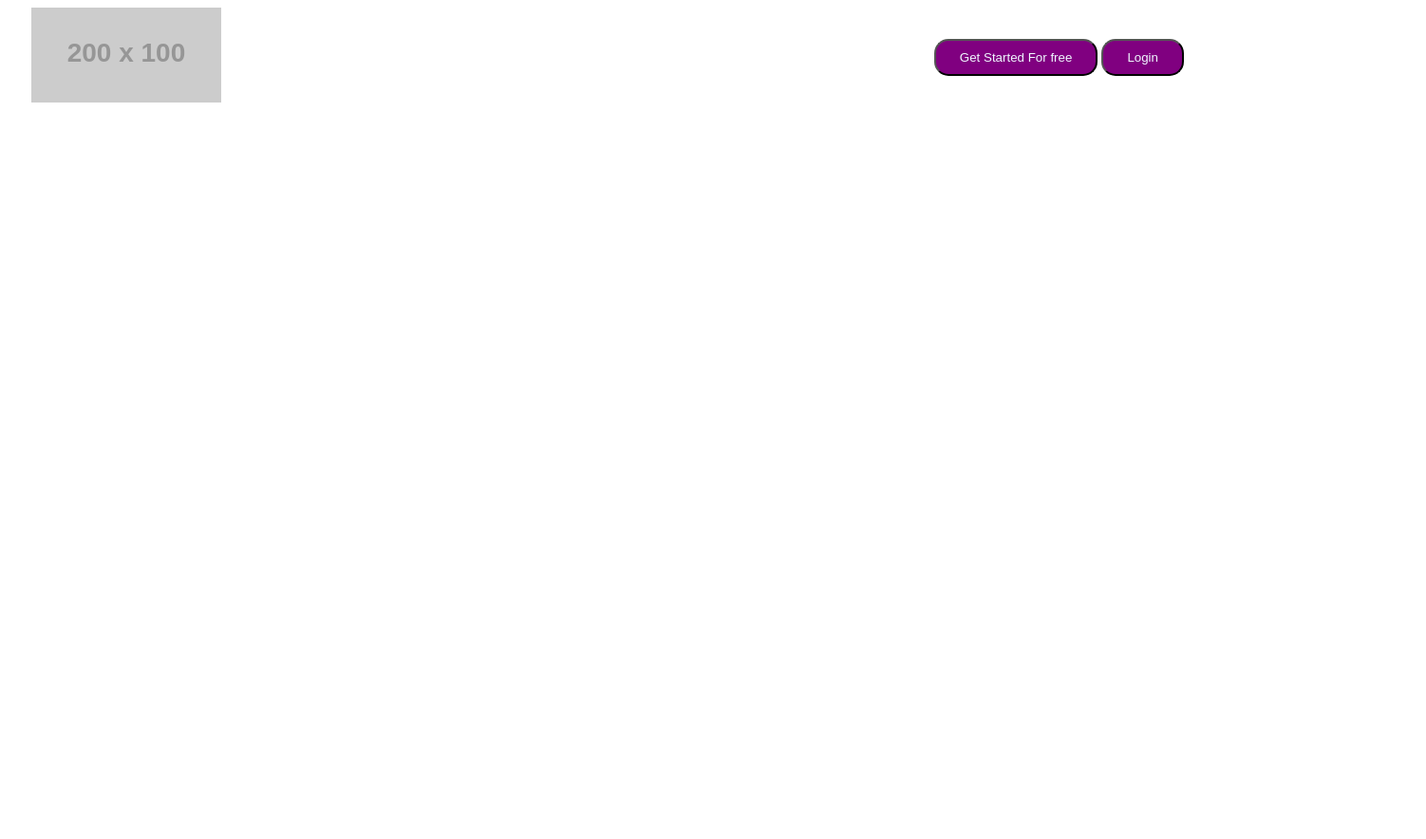
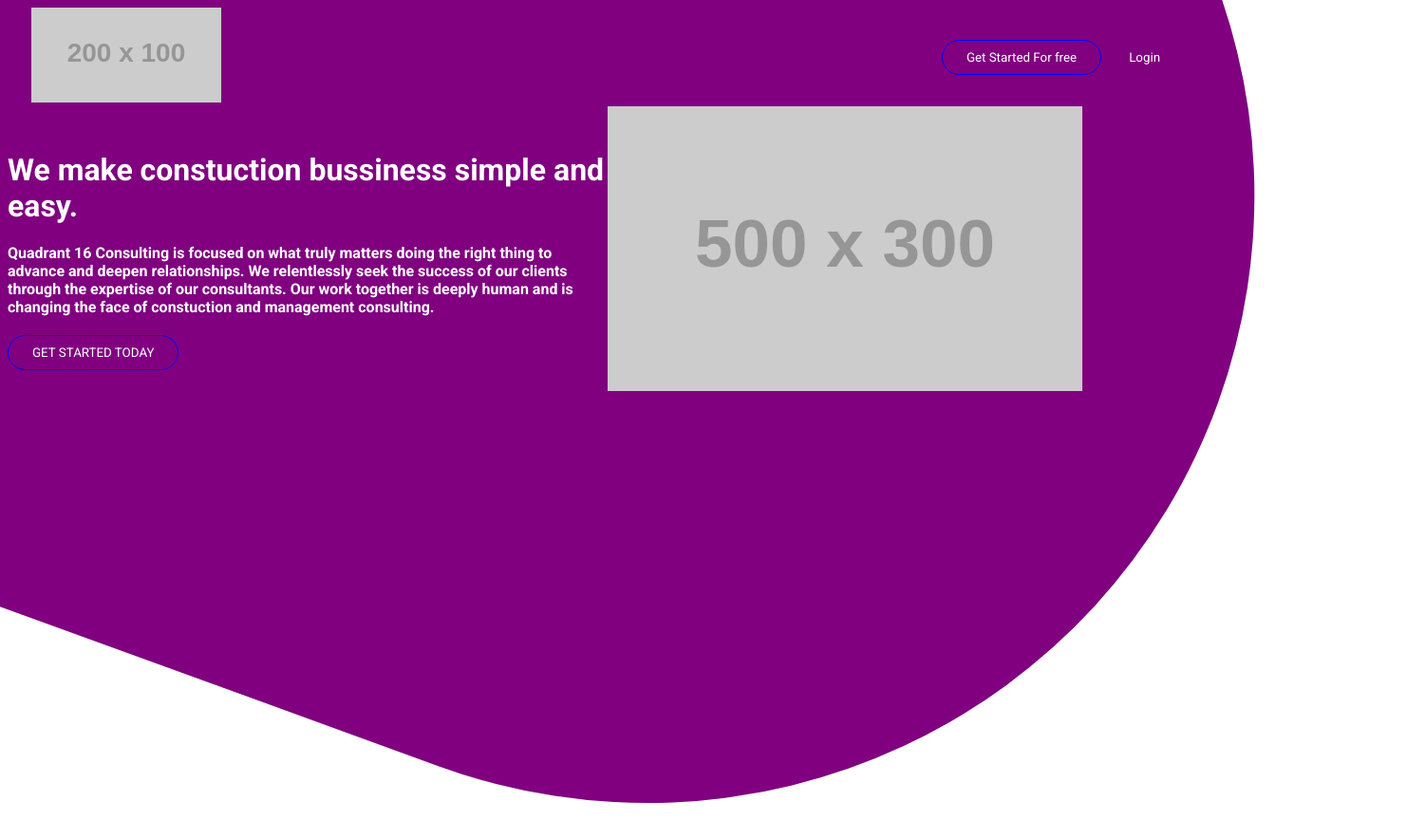
Before and after one commit to Jetmishemoto/HomePage, a plain HTML site: page index.html in a window 1280 px wide. Shown: the whole page at 95% size, 1502 px wide, since content can reach past the window. Before the commit the page ends 800 px from the top, so only its background shows below. Drawn offline with Linux system fonts and the light colour scheme; placeholder pictures from the web are drawn by us.

Commit message:
added more elements and background element

```diff
--- a/index.html
+++ b/index.html
@@ -4,6 +4,9 @@
     <meta charset="UTF-8">
     <meta http-equiv="X-UA-Compatible" content="IE=edge">
     <meta name="viewport" content="width=device-width, initial-scale=1.0">
+    <link rel="preconnect" href="https://fonts.googleapis.com">
+    <link rel="preconnect" href="https://fonts.gstatic.com" crossorigin>
+    <link href="https://fonts.googleapis.com/css2?family=Roboto:wght@400;700&display=swap" rel="stylesheet">
 
     <link rel="stylesheet" href="main.css">
     <title>Quadrant 16 Consultants</title>
@@ -18,7 +21,7 @@
 
             <div>
                 <div>
-                    <button>
+                    <button class="transparent-btn" >
                         Get Started For free
                     </button>
                     <button>
@@ -28,5 +31,26 @@
             </div>
         </div>
 
+
+        <div class="content">
+
+            <div>
+                <h1>We make constuction bussiness simple and easy.</h1>
+
+                <h4> Quadrant 16 Consulting is focused on what truly matters doing the right thing to advance and deepen relationships.
+                     We relentlessly seek the success of our clients through the expertise of our consultants.
+                     Our work together is deeply human and is changing the face of constuction and management consulting.
+                    </h4>
+                    <button>GET STARTED TODAY</button>
+
+            </div>
+            <div>
+                <img src="https://via.placeholder.com/500x300" alt="">
+
+            </div>
+        </div>
+
+
+
     </body>
 </html>
--- a/main.css
+++ b/main.css
@@ -1,3 +1,15 @@
+/* overflow-x hidden disables the ablity to scroll left to right */
+html, body{
+    overflow-x: hidden;
+}
+
+
+h1, h2, h3, h4, h5, p, button, a{
+
+    font-family: 'Roboto', sans-serif;
+}
+
+
 .navbar{
     display:  flex;
     align-items: center;
@@ -6,9 +18,61 @@
     margin: 0 auto;
     padding: 0 25px;
 }
+
 .navbar button{
     background-color:  purple;
-    color: aliceblue;
+    color: white;
     padding: 10px 25px;
-    border-radius: 15px;
+    border-radius: 25px;
+    border: 0px;
 }
+.navbar .transparent-btn{
+    background-color:  transparent;
+    color: white;
+    padding: 10px 25px;
+    border-radius: 25px;
+    border: 1px solid blue;
+}
+
+
+
+.content::before{
+    content: '';
+    background-color: purple;
+    position: absolute;
+    border-radius: 9000px;
+    top: -850px;
+    left: -250px;
+    transform: rotate(-70deg);
+    height: 1900px;
+    width: 100vw;
+    z-index: -1;
+
+}
+
+.content{
+
+    display: grid;
+    grid-template-columns: repeat(2,1fr);
+    color: white;
+    max-width: 1400px;
+    margin: 0 auto;
+    align-items: center;
+}
+.content h1{
+    font-weight: bold;
+
+}
+.content h4{
+    margin: 20px 0px;
+}
+.content button{
+
+    background-color:  transparent;
+    color: white;
+    /* padding 10px(top and bottom) 25px(left to right) in that order  */
+    padding: 10px 25px;
+    border-radius: 25px;
+    border: 1px solid blue;
+
+}
```
